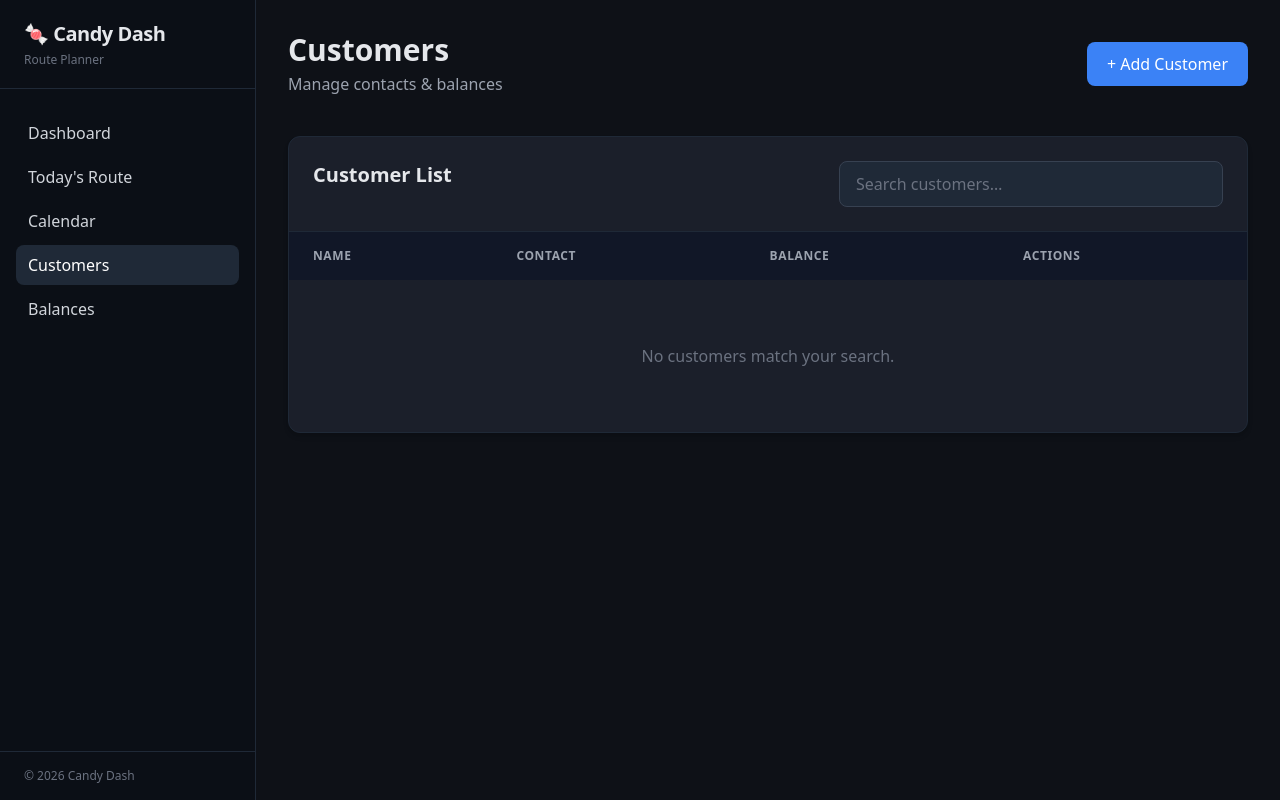
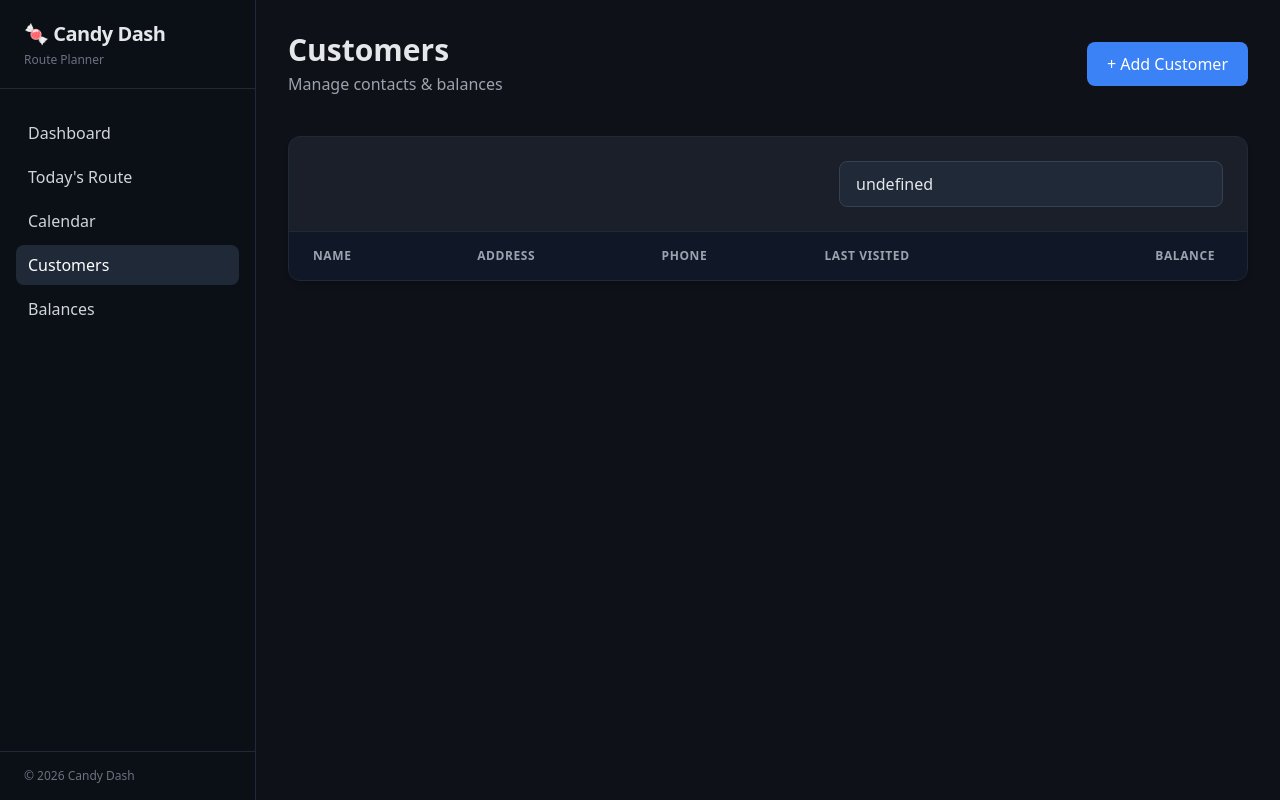
Before and after one commit to Kathail/candy-dash, a Flask app: page /customers in a window 1280 px wide. Run offline with Flask 3, Linux system fonts and the light colour scheme; data that the repository does not hold is empty; some libraries are stand-ins or nearby versions.

Commit message:
Update customer_table.html

```diff
--- a/templates/partials/customer_table.html
+++ b/templates/partials/customer_table.html
@@ -1,12 +1,11 @@
-<div
-    class="theme-card overflow-hidden"
-    x-data="customerTable({ mode: '{{ mode }}' })"
->
+<div class="theme-card overflow-hidden" x-data="customerTable({ mode: mode })">
     <!-- Header -->
-    <div class="p-6 border-b border-gray-800 flex justify-between gap-4">
+    <div
+        class="p-6 border-b border-gray-800 flex flex-col sm:flex-row sm:items-center justify-between gap-4"
+    >
         <h2 class="text-xl font-semibold">
-            {% if mode == "balances" %} Customer Balances {% else %} Customer
-            List {% endif %}
+            <template x-if="mode === 'balances'">Customer Balances</template>
+            <template x-if="mode !== 'balances'">Customers</template>
         </h2>
 
         <input
@@ -22,66 +21,107 @@
         <table class="min-w-full divide-y divide-gray-800 text-sm">
             <thead class="bg-gray-900/70">
                 <tr>
+                    <!-- NAME -->
                     <th
-                        class="theme-table-th cursor-pointer"
+                        class="theme-table-th cursor-pointer select-none"
                         @click="sortBy('name')"
                     >
-                        Name
+                        <span class="inline-flex items-center gap-2">
+                            Name
+                            <span
+                                x-text="sortIndicator('name')"
+                                class="text-xs opacity-70"
+                            ></span>
+                        </span>
                     </th>
 
-                    {% if mode != "balances" %}
-                    <th class="theme-table-th hidden md:table-cell">Contact</th>
-                    {% endif %}
+                    <!-- ADDRESS -->
+                    <th class="theme-table-th">Address</th>
 
+                    <!-- PHONE -->
+                    <th class="theme-table-th">Phone</th>
+
+                    <!-- LAST VISIT -->
                     <th
-                        class="theme-table-th cursor-pointer text-right"
+                        class="theme-table-th cursor-pointer select-none"
+                        @click="sortBy('last_visit_at')"
+                    >
+                        <span class="inline-flex items-center gap-2">
+                            Last Visited
+                            <span
+                                x-text="sortIndicator('last_visit_at')"
+                                class="text-xs opacity-70"
+                            ></span>
+                        </span>
+                    </th>
+
+                    <!-- BALANCE -->
+                    <th
+                        class="theme-table-th cursor-pointer select-none text-right"
                         @click="sortBy('balance')"
                     >
-                        Balance
+                        <span
+                            class="inline-flex items-center gap-2 justify-end w-full"
+                        >
+                            Balance
+                            <span
+                                x-text="sortIndicator('balance')"
+                                class="text-xs opacity-70"
+                            ></span>
+                        </span>
                     </th>
-
-                    <th class="theme-table-th text-right">Actions</th>
                 </tr>
             </thead>
 
             <tbody class="divide-y divide-gray-800">
                 <template x-for="c in filteredRows" :key="c.id">
-                    <tr>
+                    <tr class="hover:bg-gray-800/40">
+                        <!-- NAME -->
                         <td class="theme-table-td font-medium">
-                            <span x-text="c.name"></span>
+                            <a
+                                :href="`/customers/edit/${c.id}`"
+                                class="text-app-accent hover:underline"
+                                x-text="c.name"
+                            ></a>
                         </td>
 
-                        {% if mode != "balances" %}
-                        <td
-                            class="theme-table-td hidden md:table-cell text-gray-400"
-                        >
-                            <span x-text="c.phone || c.email || '-'"></span>
+                        <!-- ADDRESS -->
+                        <td class="theme-table-td">
+                            <template x-if="c.address">
+                                <a
+                                    :href="`https://www.google.com/maps/search/?api=1&query=${encodeURIComponent(c.address)}`"
+                                    target="_blank"
+                                    rel="noopener"
+                                    class="text-app-accent hover:underline"
+                                    x-text="c.address"
+                                ></a>
+                            </template>
+                            <template x-if="!c.address">—</template>
                         </td>
-                        {% endif %}
 
+                        <!-- PHONE -->
+                        <td class="theme-table-td">
+                            <template x-if="c.phone">
+                                <a
+                                    :href="`tel:${c.phone}`"
+                                    class="text-app-accent hover:underline"
+                                    x-text="c.phone"
+                                ></a>
+                            </template>
+                            <template x-if="!c.phone">—</template>
+                        </td>
+
+                        <!-- LAST VISIT -->
+                        <td class="theme-table-td text-gray-400">
+                            <span x-text="c.last_visit_at || 'Never'"></span>
+                        </td>
+
+                        <!-- BALANCE -->
                         <td
                             class="theme-table-td text-right font-semibold"
                             :class="balanceClass(c.balance)"
                             x-text="'$' + c.balance.toFixed(2)"
                         ></td>
-
-                        <td class="theme-table-td text-right">
-                            {% if mode == "balances" %}
-                            <a
-                                :href="`/balances/pay/${c.id}`"
-                                class="theme-btn-primary text-xs px-4 py-2"
-                            >
-                                Record Payment
-                            </a>
-                            {% else %}
-                            <a
-                                :href="`/customers/edit/${c.id}`"
-                                class="theme-btn-secondary text-xs px-4 py-2"
-                            >
-                                Edit
-                            </a>
-                            {% endif %}
-                        </td>
                     </tr>
                 </template>
             </tbody>
```
